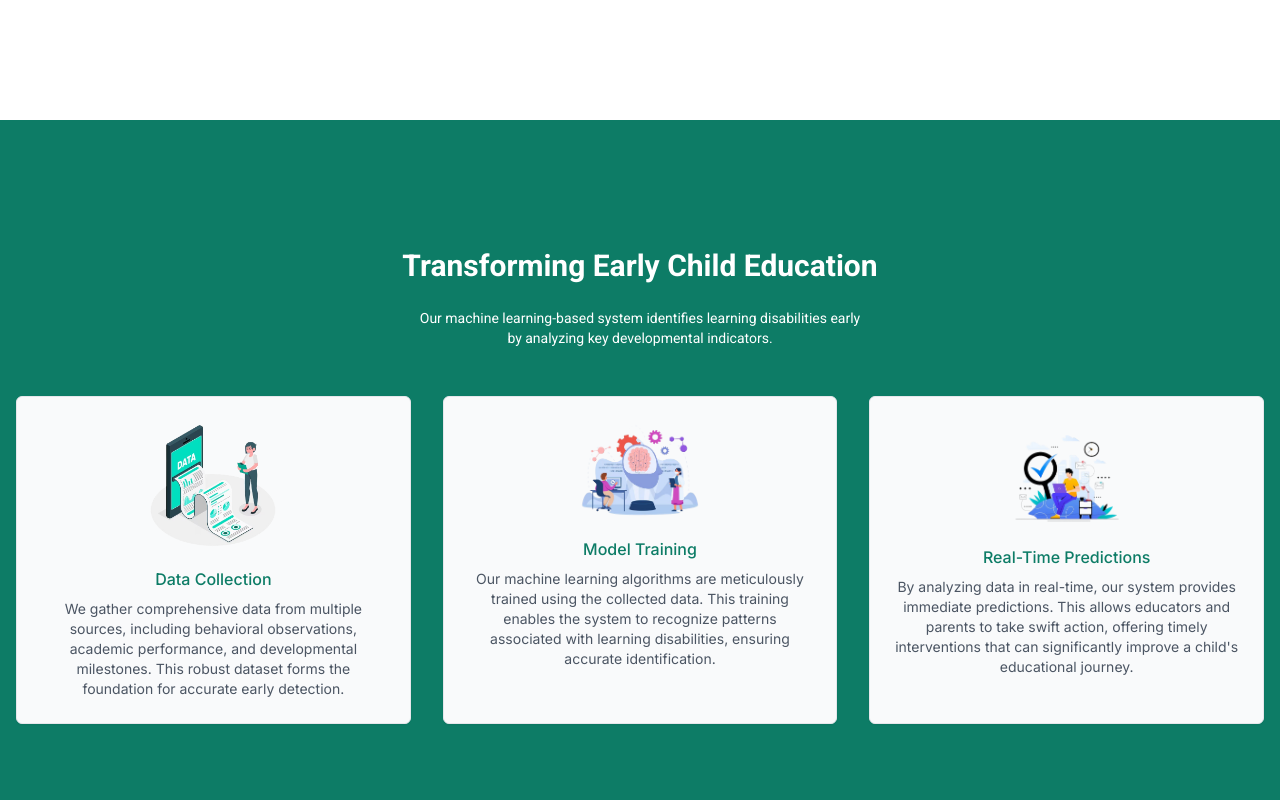
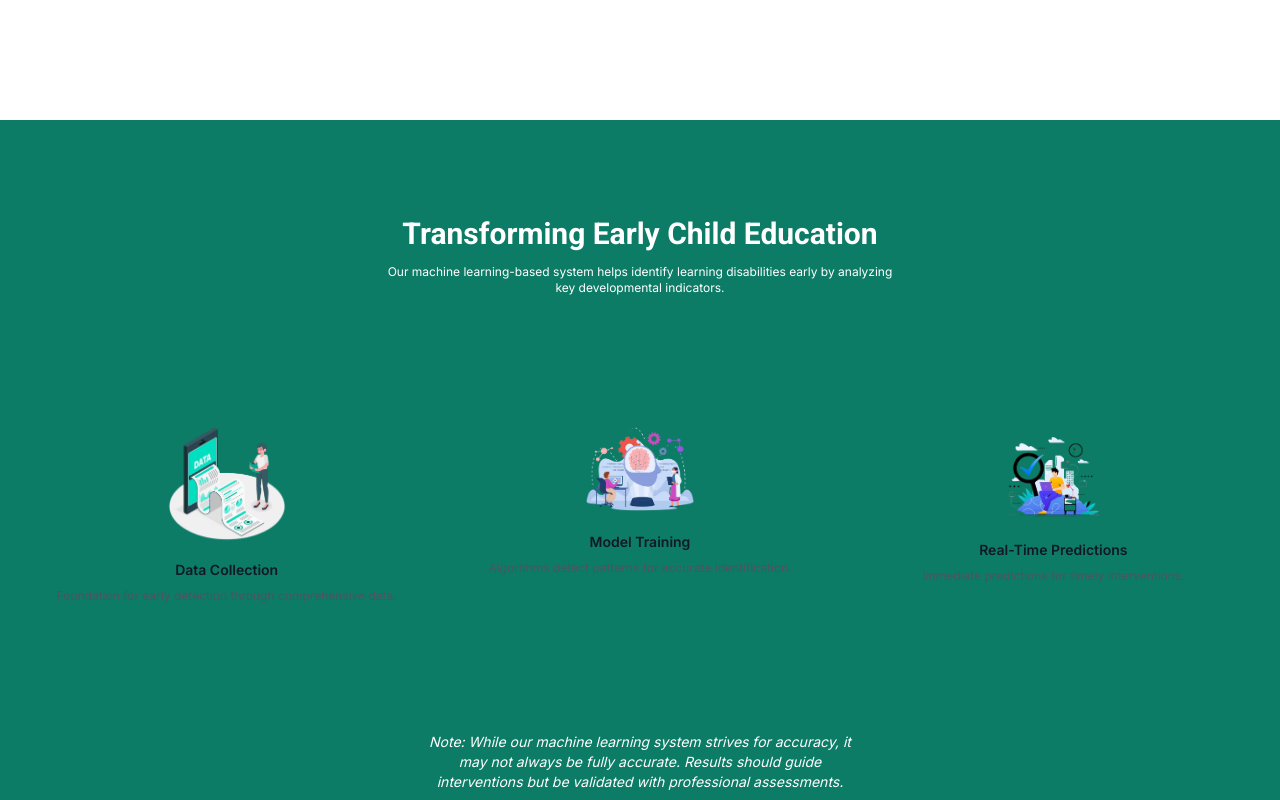
Before and after one commit to Kentoyyy/Thesis-Project, a Next.js app: page / in a window 1280 px wide. Shown: the part 760-1560 px from the top of the page. Built offline with nearby package versions, Linux system fonts and the light colour scheme.

Commit message:
Update page.tsx

```diff
--- a/app/page.tsx
+++ b/app/page.tsx
@@ -34,67 +34,69 @@ export default function Home() {
         </div>
       </main>
 
-      <section id="machine-learning" className="bg-primary-color text-black py-32">
+      <section id="machine-learning" className="bg-primary-color text-white py-24">
         <div className="container mx-auto px-4 text-center">
-    <h2 className="text-2xl md:text-3xl font-semibold mb-6 text-white font-title">
+          <h2 className="text-xl md:text-3xl font-semibold mb-3 font-title">
             Transforming Early Child Education
           </h2>
-    <p className="mb-12 max-w-md mx-auto text-xs md:text-sm leading-relaxed text-white font-title">
-      Our machine learning-based system identifies learning disabilities early by analyzing key developmental indicators.
+          <p className="mb-8 max-w-lg mx-auto text-sm md:text-xs leading-relaxed">
+            Our machine learning-based system helps identify learning disabilities early by analyzing key developmental indicators.
           </p>
 
-    <div className="grid grid-cols-1 md:grid-cols-3 gap-8">
+          <div className="grid grid-cols-1 md:grid-cols-3 gap-6 mt-32 mb-24 px-4">
   {[
     {
       src: data,
       alt: "Data Collection",
       title: "Data Collection",
       description:
-            "We gather comprehensive data from multiple sources, including behavioral observations, academic performance, and developmental milestones. This robust dataset forms the foundation for accurate early detection.",
+        "Foundation for early detection through comprehensive data.",
     },
     {
       src: model,
       alt: "Model Training",
       title: "Model Training",
       description:
-            "Our machine learning algorithms are meticulously trained using the collected data. This training enables the system to recognize patterns associated with learning disabilities, ensuring accurate identification.",
+        "Algorithms detect patterns for accurate identification.",
     },
     {
       src: time,
       alt: "Real-Time Predictions",
       title: "Real-Time Predictions",
       description:
-            "By analyzing data in real-time, our system provides immediate predictions. This allows educators and parents to take swift action, offering timely interventions that can significantly improve a child's educational journey.",
+        "Immediate predictions for timely interventions.",
     },
   ].map((feature, index) => (
     <div
       key={index}
-          className="flex flex-col items-center text-center bg-gray-50 p-6 rounded-md shadow-sm border border-gray-200 transition-transform transform hover:scale-105"
+      className="flex flex-col items-center text-center transition-transform transform hover:scale-105 hover:shadow-lg max-w-xs md:max-w-sm mx-auto mb-8"
     >
       <Image
         src={feature.src}
         alt={feature.alt}
-            width={130}
-            height={130}
+        width={120}
+        height={120}
         className="mb-4"
       />
-          <h3 className="text-base font-medium mb-2 text-primary-color">
+      <h3 className="text-sm font-semibold mb-2 text-gray-900">
         {feature.title}
       </h3>
-          <p className="text-xs md:text-sm text-gray-600">
+      <p className="text-xs text-gray-600">
         {feature.description}
       </p>
     </div>
   ))}
 </div>
+
         </div>
 
-  <div className="mt-24 text-center">
-    <p className="text-xs md:text-sm text-white max-w-lg mx-auto italic">
-      Note: While our machine learning system strives to provide accurate predictions, it may not always be fully accurate. The results are intended to guide early interventions but should be validated with professional assessments.
+        <div className="mt-16 text-center">
+          <p className="text-xs md:text-sm max-w-md mx-auto italic">
+            Note: While our machine learning system strives for accuracy, it may not always be fully accurate. Results should guide interventions but be validated with professional assessments.
           </p>
         </div>
       </section>
+
 
 
       <section className="bg-white text-teal-900 py-20">
```
Lines whose indentation alone changed are shown as unchanged.
